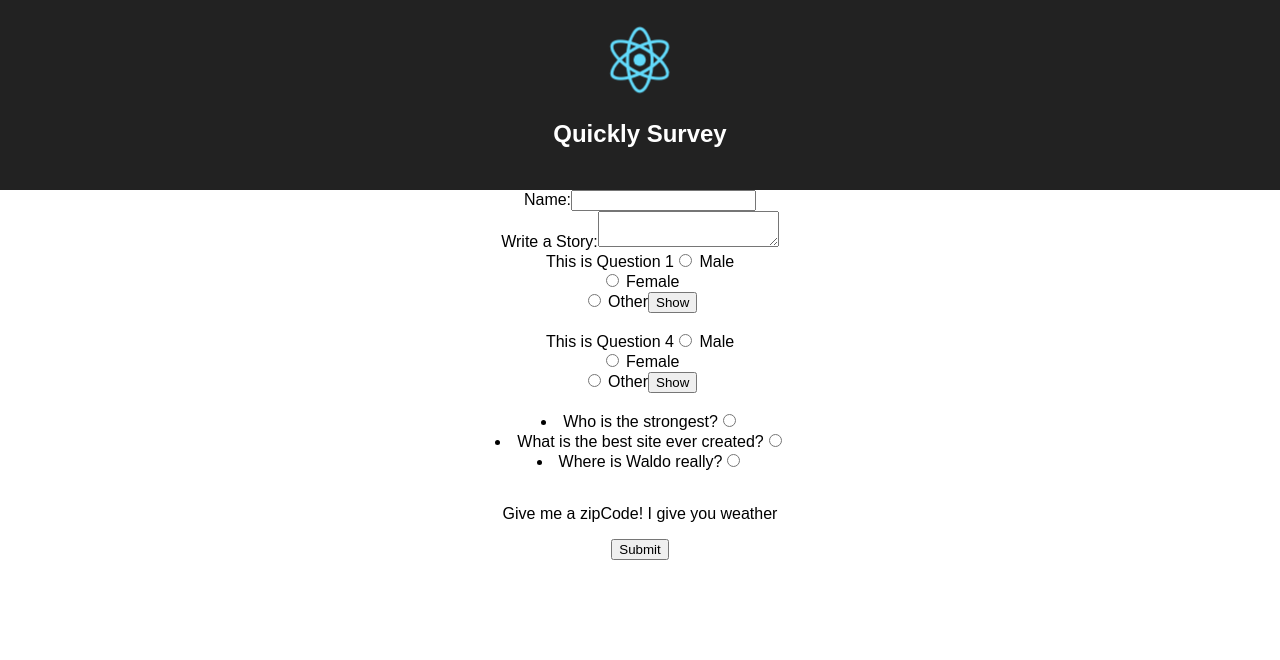
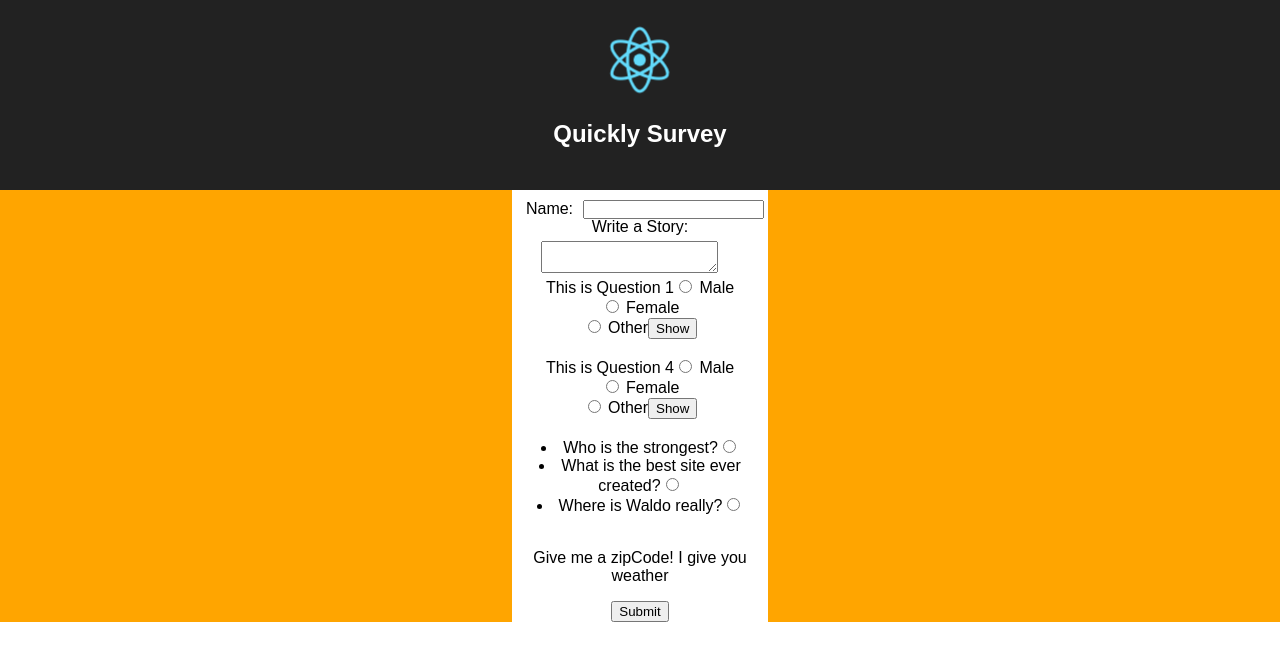
Before and after one commit to 52lions06/survey, a React (Create React App) app: page / in a window 1280 px wide. Shown: the top 660 px of the page. Built offline with nearby package versions, Linux system fonts and the light colour scheme; no server answers.

Commit message:
adding some CSS

```diff
--- /dev/null
+++ b/src/components/Survey.css
@@ -0,0 +1,24 @@
+.container {
+  padding: 0;
+  margin: 0;
+  background-color: orange;
+}
+
+.form {
+  display: block;
+  position: relative;
+  padding: 0;
+  width: 20%;
+  margin: auto;
+  background-color: white;
+}
+
+.name {
+  padding: 0;
+  margin: 10px -10px -3px 10px;
+}
+
+.textArea {
+  padding: 0;
+  margin: 5px 31px 0px 9px
+}
--- a/src/components/Survey.js
+++ b/src/components/Survey.js
@@ -1,8 +1,8 @@
 import React from 'react';
-// import Greeting from './Greeting/Greeting';
 import QuestionsA from './Form/QuestionsA';
 import QuestionsB from './Form/QuestionsB';
 import ZipCode from './ZipCode';
+import './Survey.css'
 
 /**
  * Create a form using React
@@ -91,23 +91,22 @@ const questions = myQuestions.map((questions, index) => {
 })
 
     return (
-      <div>
-        {/*<Greeting
-          name={this.state.value}
-          isLoggedIn={this.state.login} />*/}
-        <form onSubmit={this.handleSubmit}>
-          <label>
+      <div className="container">
+        <form onSubmit={this.handleSubmit} className="form">
+          <label >
             Name:
           <input
+              className="name"
               name="value"
               type="text"
               value={this.state.value}
               onChange={this.handleChange} />
           </label>
           <br />
-          <label>
+          <label >
             Write a Story:
           <textarea
+              className="textArea"
               name="textArea"
               value={this.state.textArea}
               onChange={this.handleChange} />
--- a/src/components/ZipCode.js
+++ b/src/components/ZipCode.js
@@ -1,19 +1,19 @@
 import React from 'react';
 
-const url = (zipCode) => `api.openweathermap.org/data/2.5/weather?&zip=${zipCode}APPID=2a287c50b34b5600cbf0672914fad893`
+const urlWeb = (zipCode) => `api.openweathermap.org/data/2.5/weather?&zip=${zipCode}APPID=2a287c50b34b5600cbf0672914fad893`
 
 
 class ZipCode extends React.Component {
 
-  componentDidMount() {
-    fetch( url(this.props.zip) )
-    .then(data => data.json())
-    .then(data => {
-      this.setState({
-        weatherData: data
-      })
-    })
-  }
+  // componentDidMount() {
+  //   fetch( urlWeb(this.props.zip) )
+  //   .then(data => data.json())
+  //   .then(data => {
+  //     this.setState({
+  //       weatherData: data
+  //     })
+  //   })
+  // }
   render() {
     return (
       <div>
```
Also changed, not shown: src/components/Greeting/Greeting.js (deleted, +0 -13 lines), src/components/Greeting/GuestGreeting.js (deleted, +0 -7 lines), src/components/Greeting/UserGreeting.js (deleted, +0 -7 lines).
